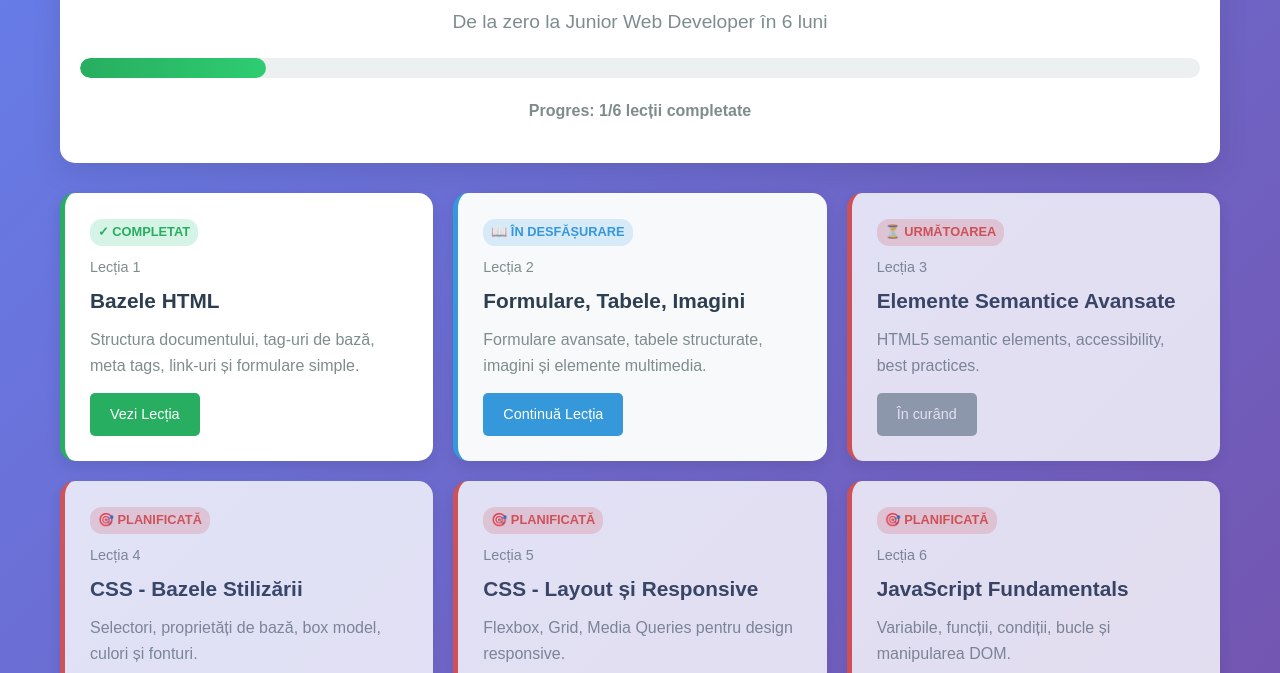
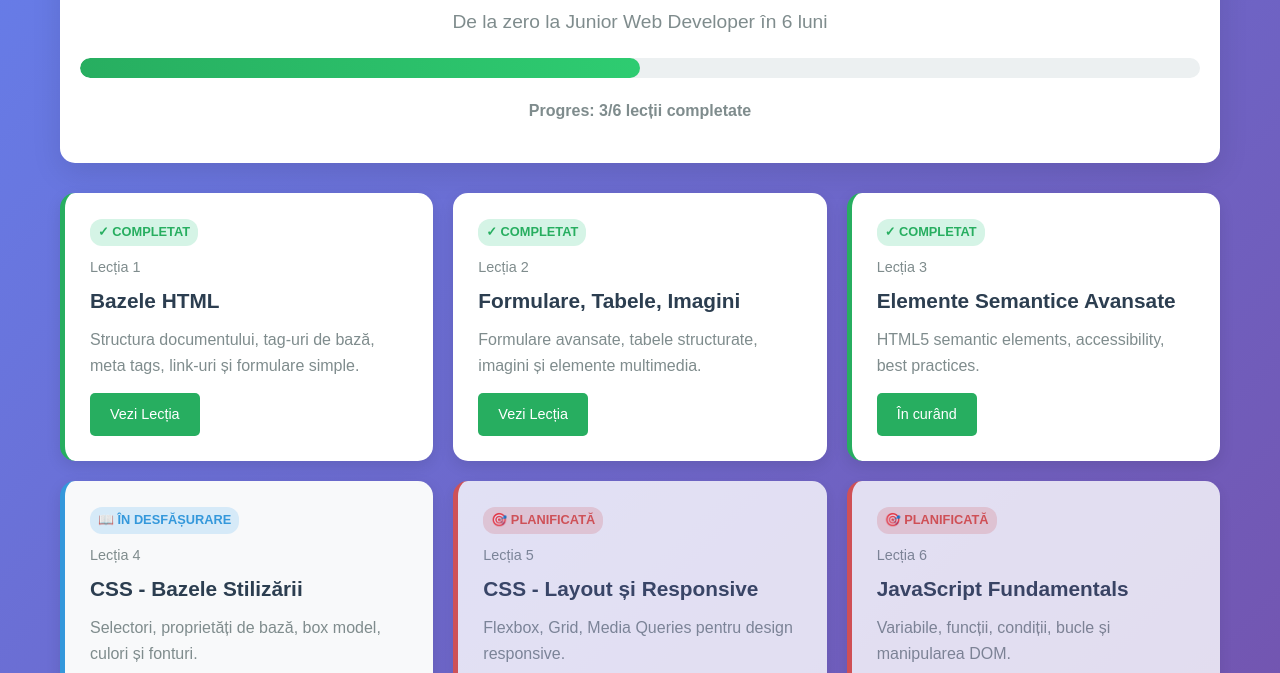
Before and after one commit to kerisk/lectii-html, a plain HTML site: page index.html in a window 1280 px wide. Shown: the part 127-800 px from the top of the page. Drawn offline with Linux system fonts and the light colour scheme.

Commit message:
Add files via upload

```diff
--- a/index.html
+++ b/index.html
@@ -59,7 +59,7 @@
         .progress {
             background: linear-gradient(90deg, #27ae60, #2ecc71);
             height: 100%;
-            width: 16.6%; /* 1 din 6 lecții completate */
+            width: 50%; /* 1 din 6 lecții completate */
             border-radius: 10px;
             transition: width 0.5s ease;
         }
@@ -224,7 +224,7 @@
             <div class="progress-bar">
                 <div class="progress"></div>
             </div>
-            <div class="progress-text">Progres: 1/6 lecții completate</div>
+            <div class="progress-text">Progres: 3/6 lecții completate</div>
         </header>
 
         <section class="lessons-grid">
@@ -239,37 +239,37 @@
                 <a href="lectia1.html" class="btn btn-completed">Vezi Lecția</a>
             </div>
 
-            <!-- Lecția 2 - În desfășurare -->
-            <div class="lesson-card current">
-                <span class="status status-current">📖 ÎN DESFĂȘURARE</span>
+            <!-- Lecția 2 - Completata -->
+            <div class="lesson-card comppleted">
+                <span class="status status-completed">✓ COMPLETAT</span>
                 <div class="lesson-number">Lecția 2</div>
                 <h3 class="lesson-title">Formulare, Tabele, Imagini</h3>
                 <p class="lesson-description">
                     Formulare avansate, tabele structurate, imagini și elemente multimedia.
                 </p>
-                <a href="lectia2.html" class="btn">Continuă Lecția</a>
+                <a href="lectia2.html" class="btn btn-completed">Vezi Lecția</a>
             </div>
 
-            <!-- Lecția 3 - Viitoare -->
-            <div class="lesson-card upcoming">
-                <span class="status status-upcoming">⏳ URMĂTOAREA</span>
+            <!-- Lecția 3 - Completata -->
+            <div class="lesson-card completed">
+                <span class="status status-completed">✓ COMPLETAT</span>
                 <div class="lesson-number">Lecția 3</div>
                 <h3 class="lesson-title">Elemente Semantice Avansate</h3>
                 <p class="lesson-description">
                     HTML5 semantic elements, accessibility, best practices.
                 </p>
-                <a href="#" class="btn btn-upcoming">În curând</a>
+                <a href="#" class="btn btn btn-completed">În curând</a>
             </div>
 
-            <!-- Lecția 4 - Viitoare -->
-            <div class="lesson-card upcoming">
-                <span class="status status-upcoming">🎯 PLANIFICATĂ</span>
+            <!-- Lecția 4 - Urmeaza -->
+            <div class="lesson-card current">
+                <span class="status status-current">📖 ÎN DESFĂȘURARE</span>
                 <div class="lesson-number">Lecția 4</div>
                 <h3 class="lesson-title">CSS - Bazele Stilizării</h3>
                 <p class="lesson-description">
                     Selectori, proprietăți de bază, box model, culori și fonturi.
                 </p>
-                <a href="#" class="btn btn-upcoming">În curând</a>
+                <a href="#" class="btn">Începe Lectia</a>
             </div>
 
             <!-- Lecția 5 - Viitoare -->
@@ -329,7 +329,7 @@
         document.addEventListener('DOMContentLoaded', function() {
             const progressBar = document.querySelector('.progress');
             setTimeout(() => {
-                progressBar.style.width = '16.6%';
+                progressBar.style.width = '50%';
             }, 500);
         });
     </script>
```
